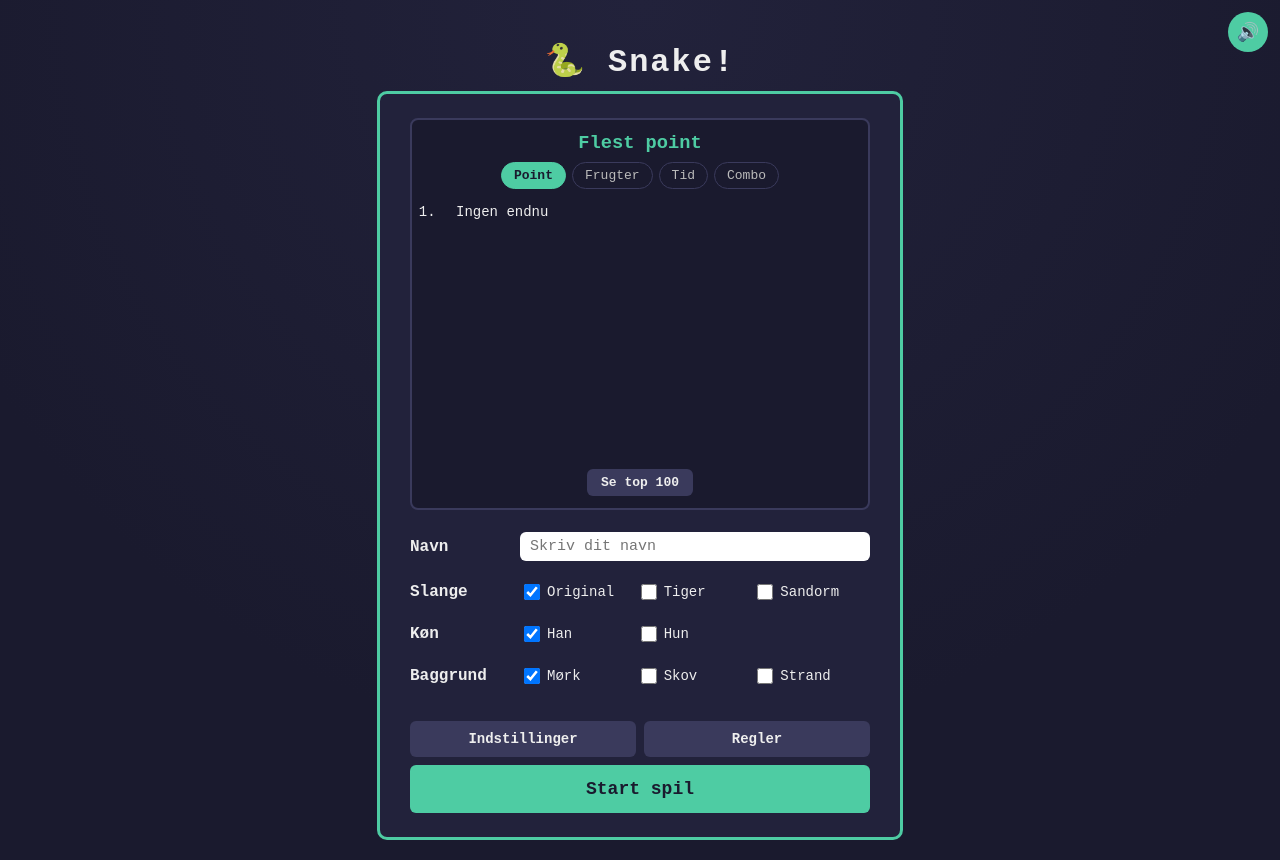
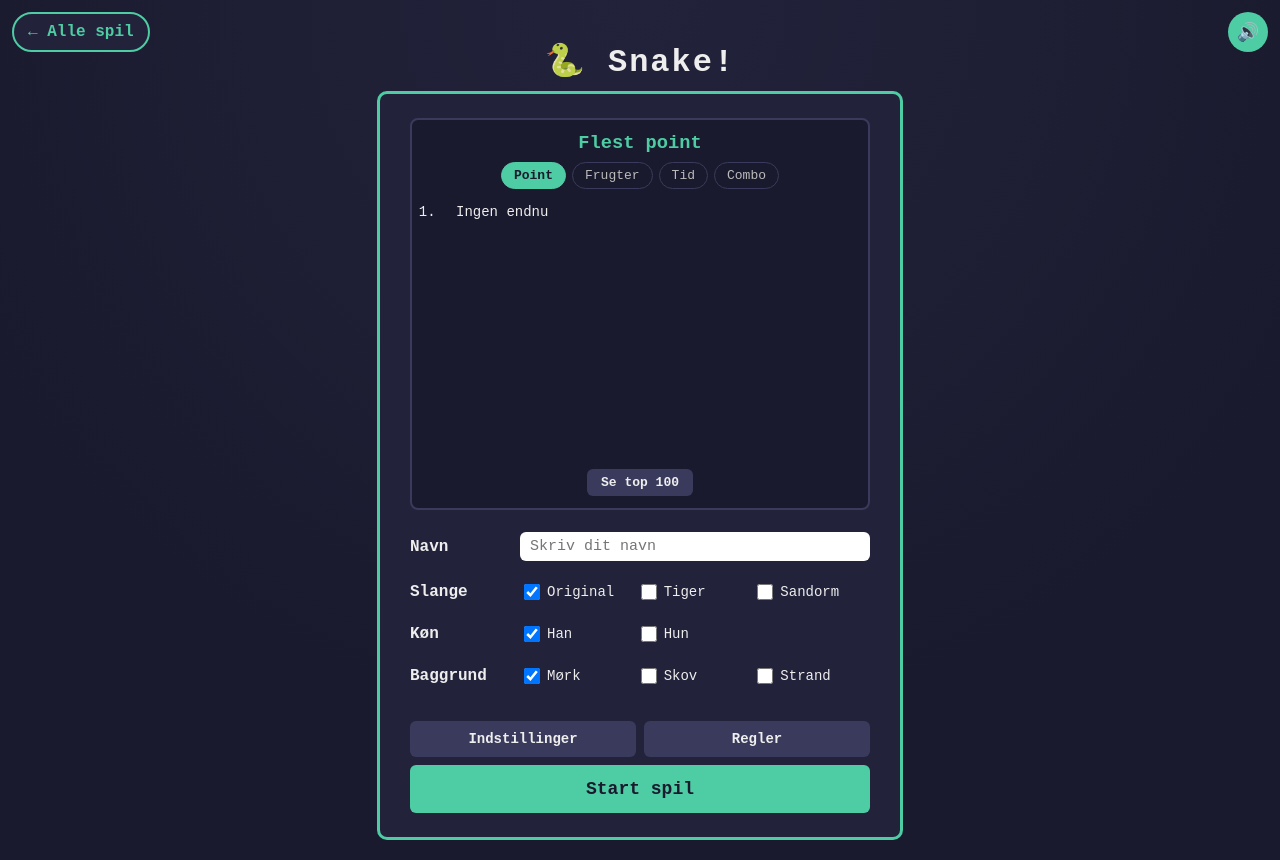
Before and after one commit to Klauslauritzen/SnakeGame, a plain HTML site: page Snake-spil.html in a window 1280 px wide. Drawn offline with Linux system fonts and the light colour scheme; no server answers.

Commit message:
Knap tilbage til spilsiden på Neocities
Byggescriptet tillader nu links til andre hjemmesider.

Co-Authored-By: Claude Opus 5.5 <noreply@anthropic.com>

```diff
--- a/Snake-spil.html
+++ b/Snake-spil.html
@@ -406,6 +406,29 @@ canvas.fireworks.active {
   border-radius: 50%;
 }
 
+.home-link {
+  position: fixed;
+  top: 12px;
+  left: 12px;
+  z-index: 5;
+  height: 40px;
+  padding: 0 14px;
+  display: flex;
+  align-items: center;
+  border: 2px solid #4ecca3;
+  border-radius: 20px;
+  background: #22223b;
+  color: #4ecca3;
+  font-weight: bold;
+  text-decoration: none;
+}
+
+.home-link:hover,
+.home-link:focus {
+  background: #4ecca3;
+  color: #1a1a2e;
+}
+
 /* Regelbogen: taster øverst og så et kort for hver ting, med billedet fra spillet */
 .modal-box.modal-rules {
   max-width: 900px;
@@ -707,6 +730,9 @@ canvas.fireworks.active {
 <body>
   <!-- Lyd til/fra: altid synlig i hjørnet -->
   <button id="sound-btn" class="sound-btn" aria-label="Lyd til eller fra">🔊</button>
+
+  <!-- Tilbage til spilsiden på Neocities: altid synlig i det andet hjørne -->
+  <a class="home-link" href="https://lauritzen.neocities.org/">← Alle spil</a>
 
 
   <div class="game-container">
--- a/byg-enkeltfil.js
+++ b/byg-enkeltfil.js
@@ -23,8 +23,8 @@ html = html.replace(/<script src="([^"]+)"><\/script>/g, (match, file) => {
   return `<script>\n${code}\n</script>`;
 });
 
-// der må ikke være noget tilbage, som peger på andre filer
-const leftovers = html.match(/(?:src|href)="(?!#|data:)[^"]*"/g);
+// der må ikke være noget tilbage, som peger på andre filer (links til andre hjemmesider er fine)
+const leftovers = html.match(/(?:src|href)="(?!#|data:|https?:)[^"]*"/g);
 if (leftovers) throw new Error("Der peges stadig på andre filer: " + leftovers.join(", "));
 
 const output = path.join(dir, "Snake-spil.html");
--- a/style.css
+++ b/style.css
@@ -399,6 +399,29 @@ canvas.fireworks.active {
   border-radius: 50%;
 }
 
+.home-link {
+  position: fixed;
+  top: 12px;
+  left: 12px;
+  z-index: 5;
+  height: 40px;
+  padding: 0 14px;
+  display: flex;
+  align-items: center;
+  border: 2px solid #4ecca3;
+  border-radius: 20px;
+  background: #22223b;
+  color: #4ecca3;
+  font-weight: bold;
+  text-decoration: none;
+}
+
+.home-link:hover,
+.home-link:focus {
+  background: #4ecca3;
+  color: #1a1a2e;
+}
+
 /* Regelbogen: taster øverst og så et kort for hver ting, med billedet fra spillet */
 .modal-box.modal-rules {
   max-width: 900px;
```
Also changed, not shown: index.html (+3 -0 lines).
